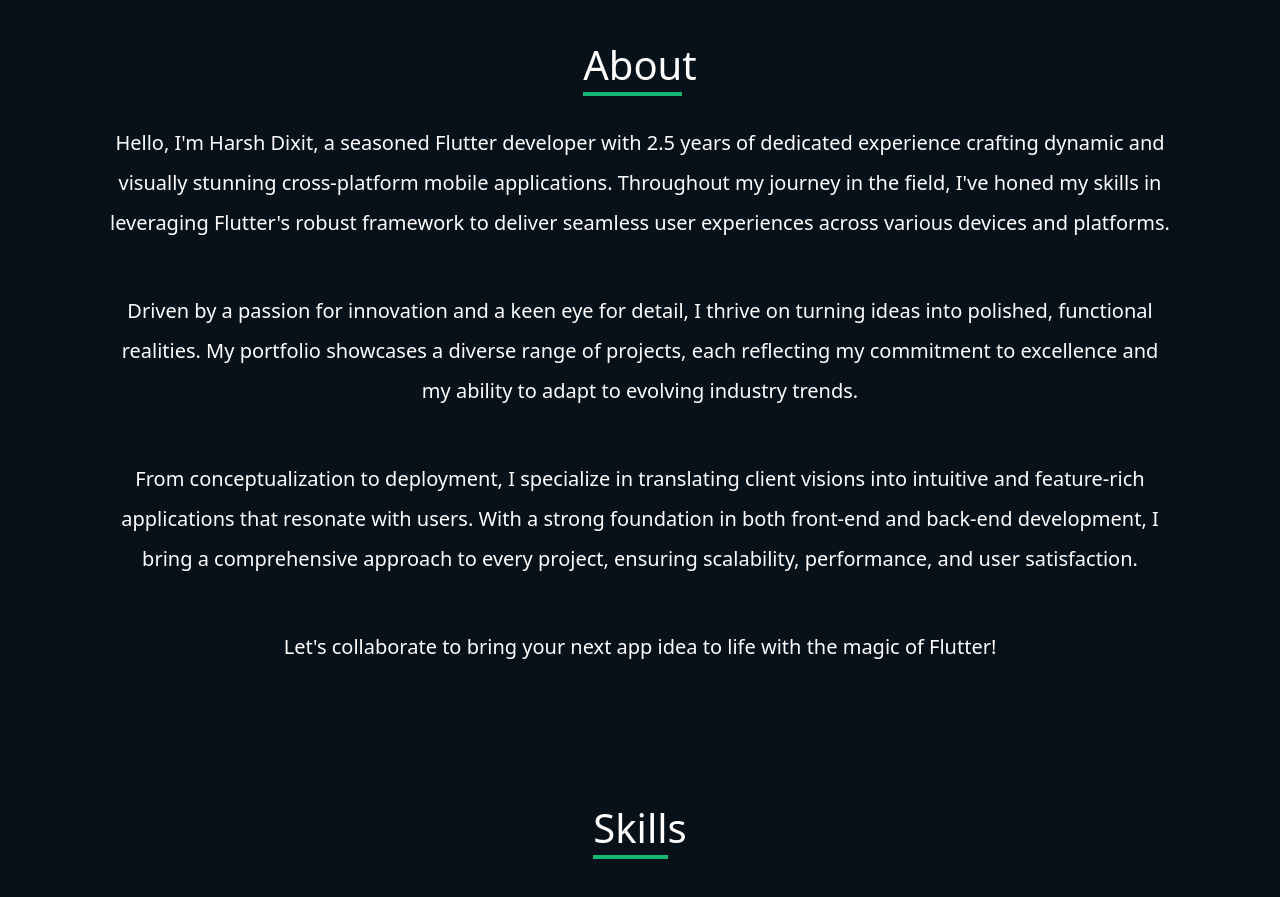
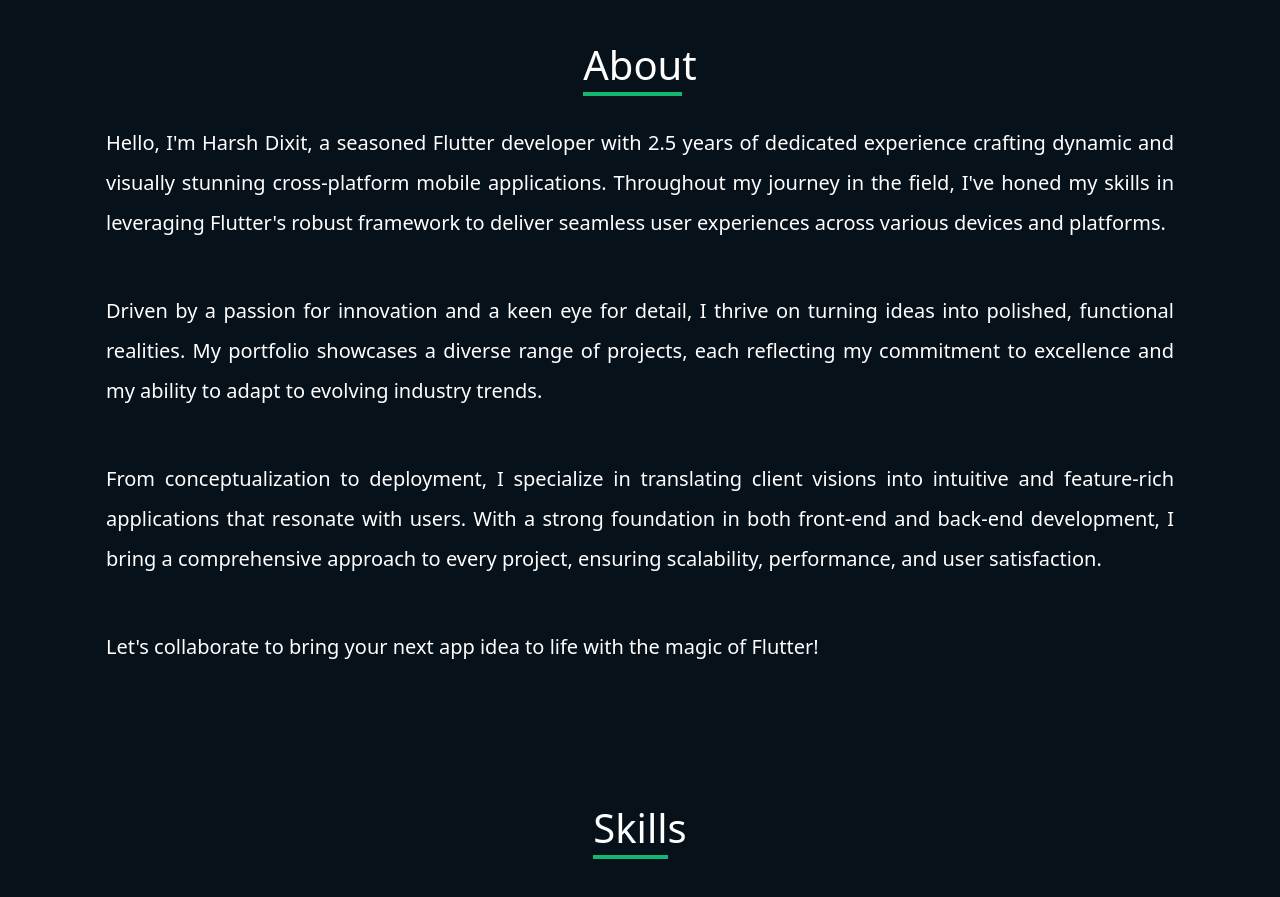
Before and after one commit to PiyushDixit12/portfolio-harsh, a React (Vite) app: page / in a window 1280 px wide. Shown: the part 860-1757 px from the top of the page. Built offline with nearby package versions, Linux system fonts and the light colour scheme.

Commit message:
text re justify of about

```diff
--- a/src/index.css
+++ b/src/index.css
@@ -54,7 +54,7 @@ body{
 }
 
 .about {
-  text-align: center !important;
+  text-align: justify !important;
 }
 
 .text-justify {
@@ -64,7 +64,7 @@ body{
   cursor: pointer;
   background-color: transparent !important;
 }
-@media screen and (max-width:768px) {
+  @media screen and (max-width:768px) {
   .fs-1{
     font-size: 2rem !important;
   }
```
